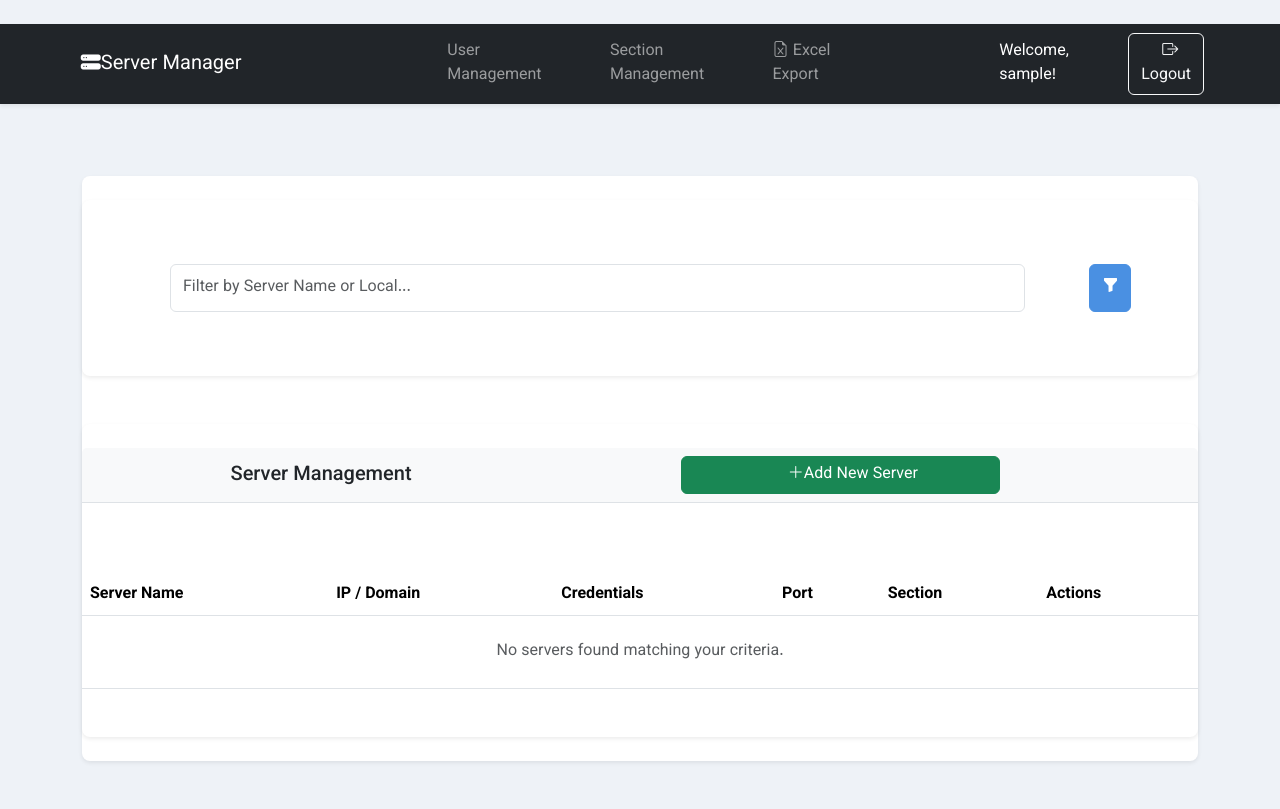
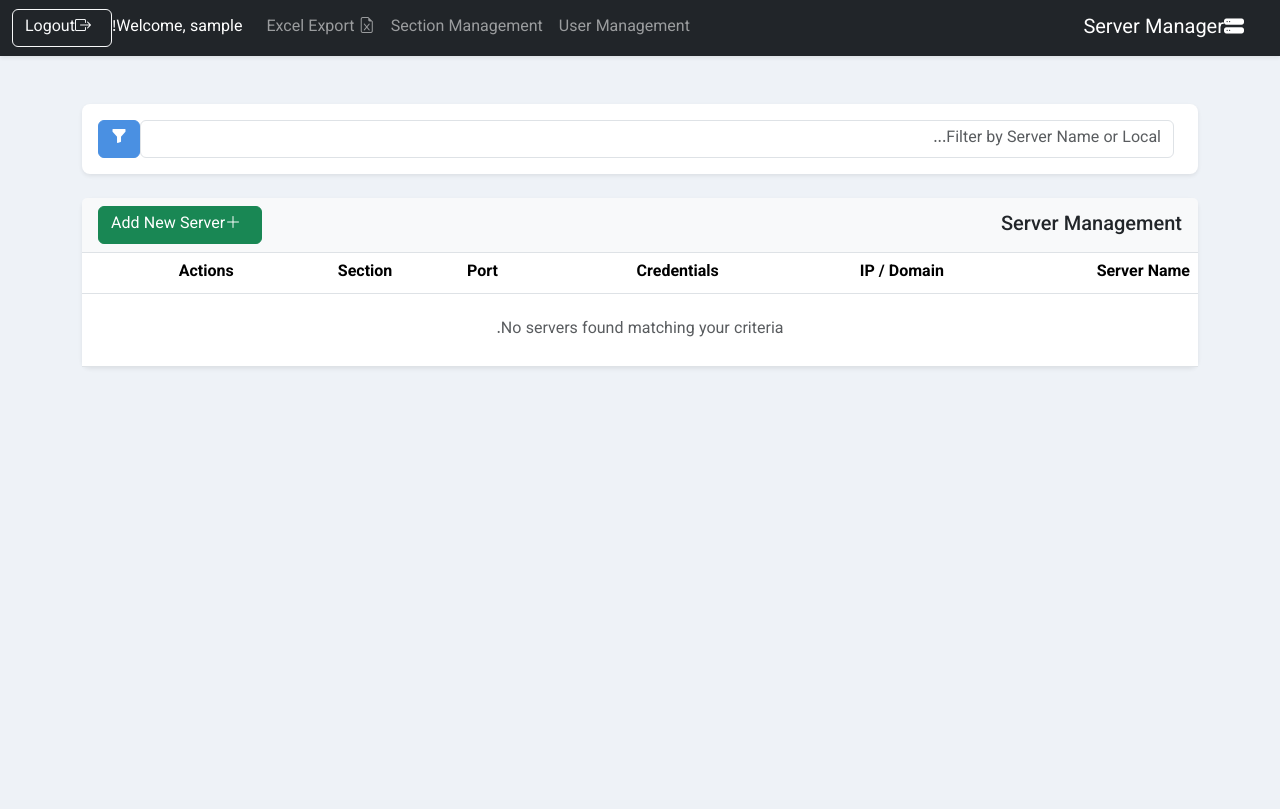
Before and after one commit to ALllILB/serverpassmanger, a Flask app: page / in a window 1280 px wide. After the commit the page ends 368 px from the top, so only its background shows below. Run offline with Flask 3, Linux system fonts and the light colour scheme; the visitor is signed in with stand-in values (Sample User, id 1); data that the repository does not hold is empty; parts of the project's set-up code (start-up, migrations or seed data) failed here and were passed over.

Commit message:
Update index.html

```diff
--- a/templates/index.html
+++ b/templates/index.html
@@ -1,5 +1,5 @@
 <!DOCTYPE html>
-<html lang="en" dir="ltr">
+<html lang="en" dir="rtl">
 <head>
     <meta charset="UTF-8">
     <meta name="viewport" content="width=device-width, initial-scale=1.0">
@@ -41,17 +41,17 @@
 <body>
     <nav class="navbar navbar-expand-lg navbar-dark bg-dark">
         <div class="container-fluid">
-            <a class="navbar-brand" href="/"><i class="bi bi-hdd-stack-fill ms-2"></i>Server Manager</a>
+            <a class="navbar-brand" href="/"><i class="bi bi-hdd-stack-fill me-2"></i>Server Manager</a>
             <div class="collapse navbar-collapse">
-                <ul class="navbar-nav ms-auto mb-2 mb-lg-0">
+                <ul class="navbar-nav me-auto mb-2 mb-lg-0">
                     {% if user_role == 'admin' %}
                     <li class="nav-item"><a class="nav-link" href="{{ url_for('user_management') }}">User Management</a></li>
                     <li class="nav-item"><a class="nav-link" href="{{ url_for('manage_sections') }}">Section Management</a></li>
                     <li class="nav-item"><a class="nav-link" href="{{ url_for('export_servers_to_excel') }}"><i class="bi bi-file-earmark-excel"></i> Excel Export</a></li>
                     {% endif %}
                 </ul>
-                <span class="navbar-text text-white ms-3">Welcome, {{ session.username }}!</span>
-                <a href="{{ url_for('logout') }}" class="btn btn-outline-light"><i class="bi bi-box-arrow-right ms-2"></i>Logout</a>
+                <span class="navbar-text text-white me-3">Welcome, {{ session.username }}!</span>
+                <a href="{{ url_for('logout') }}" class="btn btn-outline-light"><i class="bi bi-box-arrow-right me-2"></i>Logout</a>
             </div>
         </div>
     </nav>
@@ -131,8 +131,8 @@
                             </div>
                         </div>
                         <div class="mt-4">
-                            <button type="submit" class="btn btn-success ms-2">
-                                <i class="bi bi-plus-lg ms-2"></i>Add Server
+                            <button type="submit" class="btn btn-success me-2">
+                                <i class="bi bi-plus-lg me-2"></i>Add Server
                             </button>
                             <button type="button" class="btn btn-secondary" data-bs-toggle="collapse" data-bs-target="#addServerCollapse">
                                 Cancel
@@ -141,11 +141,12 @@
                     </form>
                 </div>
             </div>
+        </div>
 
         <div class="card mb-4">
             <div class="card-body">
                 <form method="GET" action="{{ url_for('index') }}" class="d-flex">
-                    <input type="text" class="form-control ms-2" name="search" placeholder="Filter by Server Name or Local..." value="{{ search_query }}">
+                    <input type="text" class="form-control me-2" name="search" placeholder="Filter by Server Name or Local..." value="{{ search_query }}">
                     <button type="submit" class="btn btn-primary"><i class="bi bi-funnel-fill"></i></button>
                 </form>
             </div>
@@ -156,7 +157,7 @@
                 <h5 class="mb-0">Server Management</h5>
                 {% if user_role == 'admin' %}
                 <button class="btn btn-success" data-bs-toggle="collapse" data-bs-target="#addServerCollapse">
-                    <i class="bi bi-plus-lg ms-2"></i>Add New Server
+                    <i class="bi bi-plus-lg me-2"></i>Add New Server
                 </button>
                 {% endif %}
             </div>
@@ -193,7 +194,7 @@
                                             data-local-pass="{{ server.local_password }}"
                                             data-domain-user="{{ server.domain_username }}"
                                             data-domain-pass="{{ server.domain_password }}">
-                                        <i class="bi bi-key ms-1"></i>Show
+                                        <i class="bi bi-key me-1"></i>Show
                                     </button>
                                 </td>
                                 <td>{{ server.port or 'N/A' }}</td>
@@ -201,7 +202,7 @@
                                 <td>
                                     {% if user_role == 'admin' %}
                                     <div class="d-flex">
-                                        <button type="button" class="btn btn-primary btn-sm ms-1" title="Edit Server"
+                                        <button type="button" class="btn btn-primary btn-sm me-1" title="Edit Server"
                                                 data-bs-toggle="modal" data-bs-target="#editServerModal"
                                                 data-id="{{ server.id }}"
                                                 data-name="{{ server.server_name }}"
@@ -229,6 +230,7 @@
                                 <td colspan="6" class="p-0">
                                     <div class="bg-light p-3">
                                         <strong>IP:</strong> {{ server.local_ip or 'N/A' }}<br>
+                                        <strong>Domain:</strong> {{ server.domain or 'N/A' }}
                                     </div>
                                 </td>
                             </tr>
@@ -342,6 +344,7 @@
                                 <i class="bi bi-clipboard"></i>
                             </button>
                         </div>
+                    </div>
                     <hr>
                     <div class="mb-3">
                         <label class="form-label">Domain Username</label>
@@ -359,6 +362,7 @@
                             <button class="btn btn-outline-secondary" type="button" onclick="copyToClipboard(document.getElementById('domain_password_field').value)">
                                 <i class="bi bi-clipboard"></i>
                             </button>
+                        </div>
                     </div>
                 </div>
             </div>
```
Lines whose indentation alone changed are shown as unchanged.
